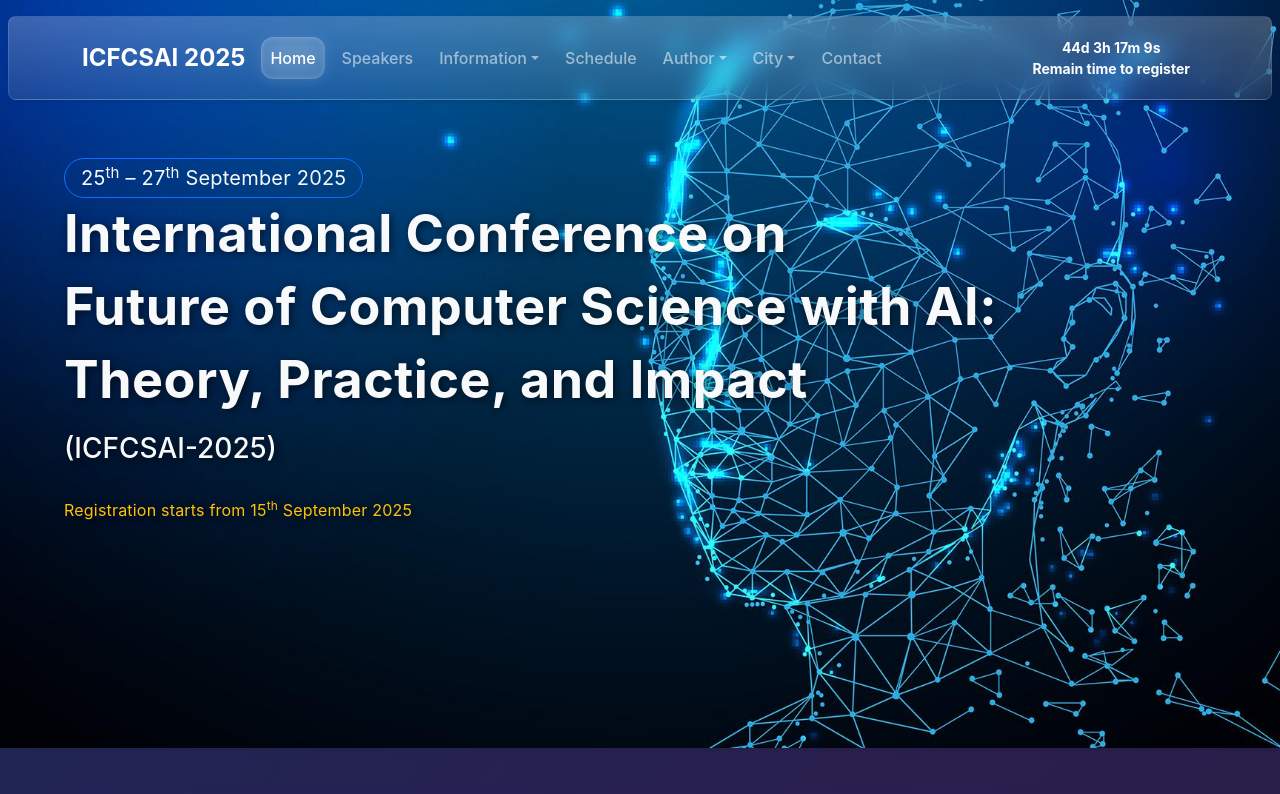
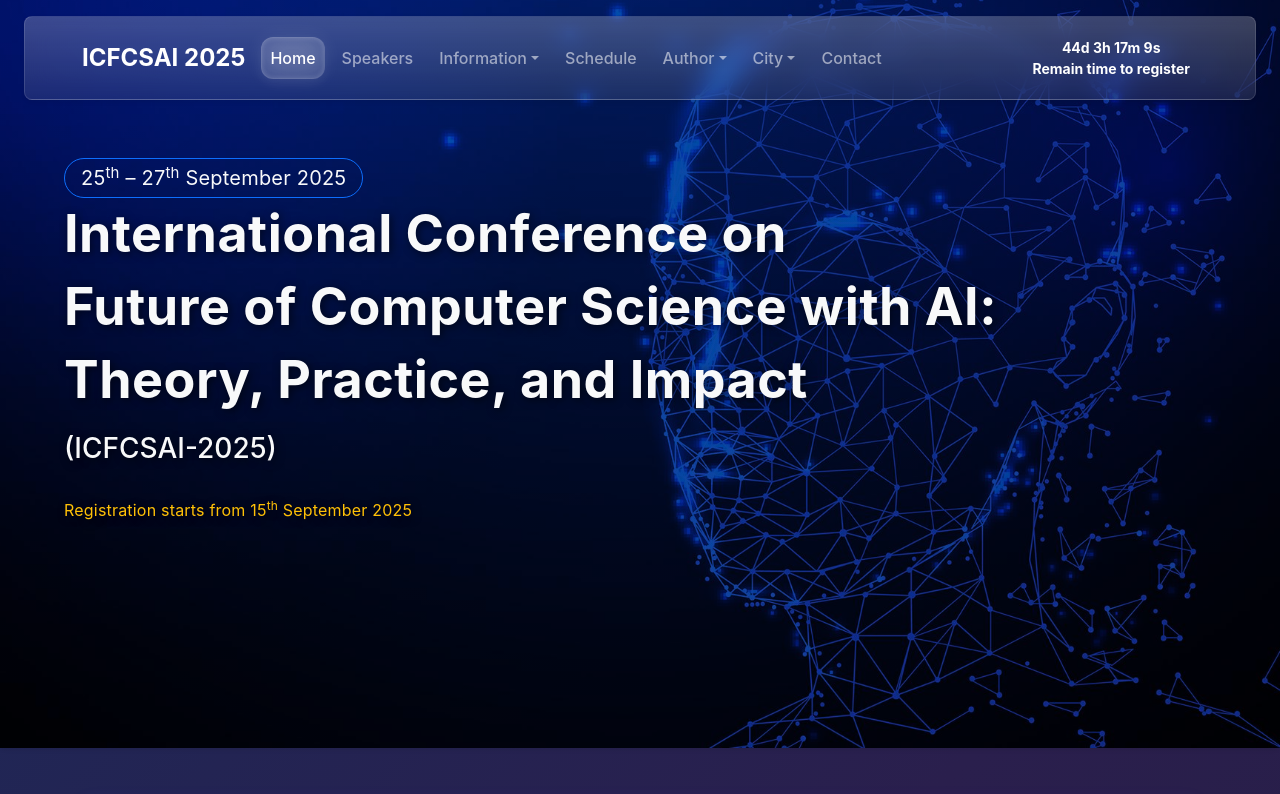
Before and after one commit to kamalexe/iet-confrence, a React (Vite) app: page / in a window 1280 px wide. Shown: the top 794 px of the page. Built offline with nearby package versions, Linux system fonts and the light colour scheme.

Commit message:
update navbar padding

```diff
--- a/src/components/Navbar.jsx
+++ b/src/components/Navbar.jsx
@@ -21,7 +21,7 @@ const Navbar = () => {
   }, [targetDateString]);
 
   return (
-    <nav className="m-2 navbar navbar-expand-lg navbar-dark bg-glass bg-gradient shadow-sm py-3 sticky-top top-5" style={{ top: "1rem", zIndex: 2000 }}>
+    <nav className="mt-2 mx-4 navbar navbar-expand-lg navbar-dark bg-glass bg-gradient shadow-sm py-3 sticky-top top-5" style={{ top: "1rem", zIndex: 2000 }}>
       <div className="container">
         {/* Brand */}
         <NavLink className="navbar-brand fw-bold fs-4 d-flex align-items-center gap-2" to="/">
--- a/src/screens/ContactScreen.jsx
+++ b/src/screens/ContactScreen.jsx
@@ -53,9 +53,9 @@ const ContactScreen = () => {
             required
           ></textarea>
         </div>
-        <a type="submit" className="btn-gradient w-100 text-decoration-none">
+        <button type="submit" className="btn-gradient w-100 text-decoration-none">
           Send Message
-        </a>
+        </button>
       </form>
     </main>
   );
--- a/src/screens/HomeScreen.jsx
+++ b/src/screens/HomeScreen.jsx
@@ -36,7 +36,9 @@ const HomeScreen = () => {
           <img
             src={carousel1}
             className="d-block w-100 carousel-img"
-            alt="ICFCSAI 2025"
+            alt="ICFCSAI 2025" style={{
+              mixBlendMode: "overlay"
+            }}
           />
 
           <div
```
